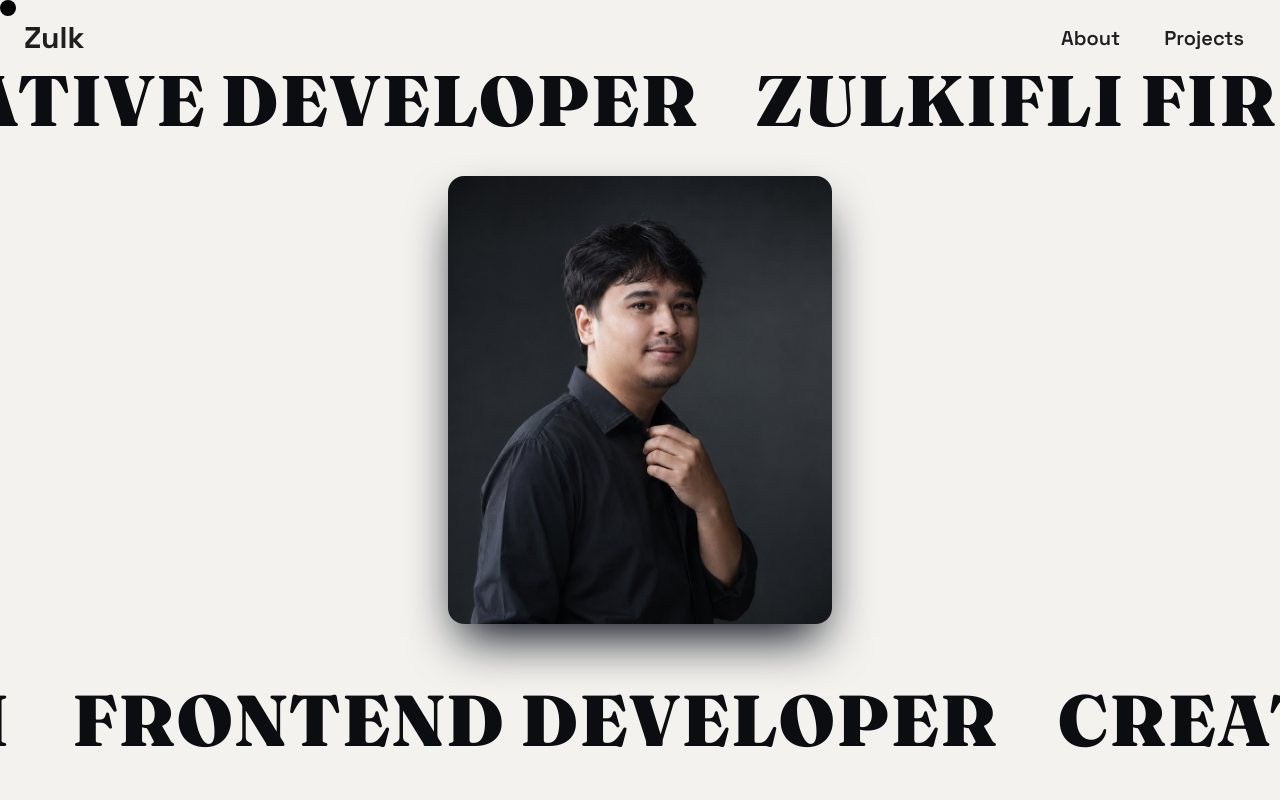
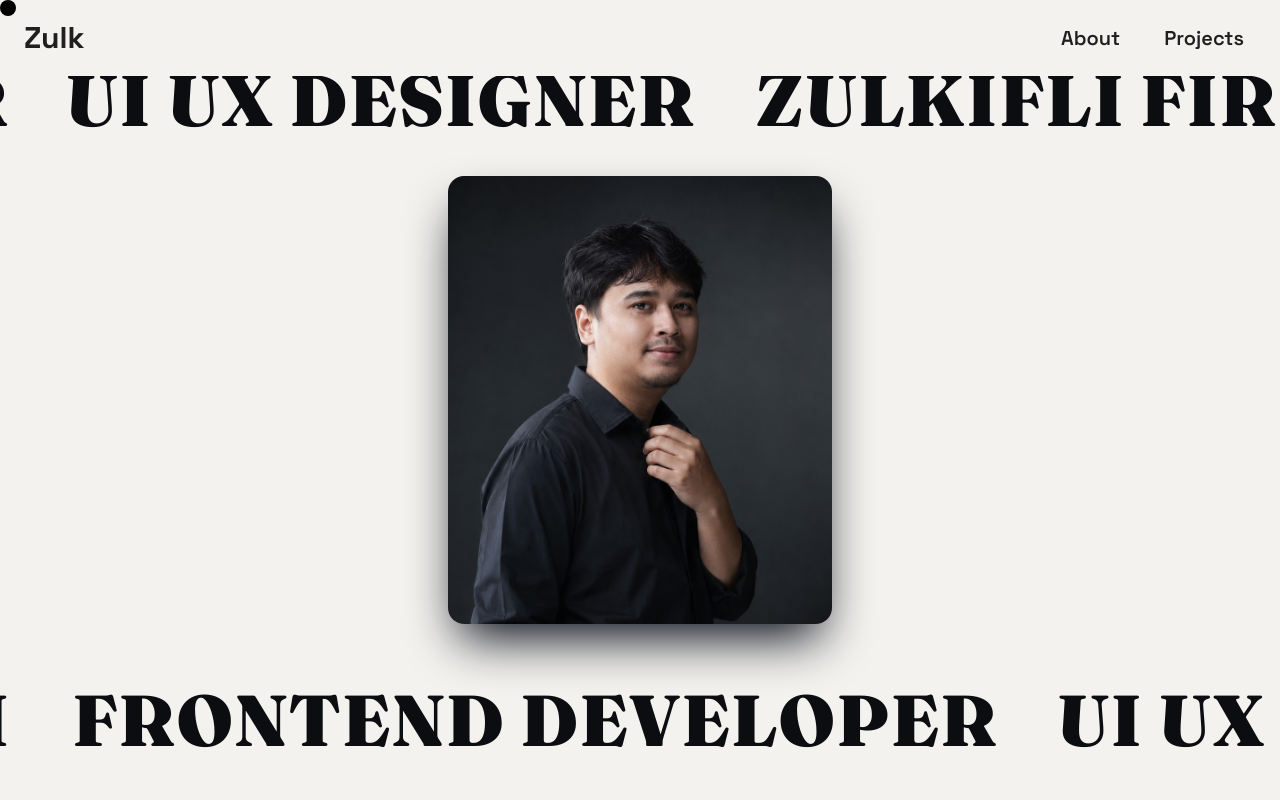
Before and after one commit to Zulkifli70/portofolio-new, a React (Vite) app: page / in a window 1280 px wide. Shown: the top 800 px of the page. Built offline with nearby package versions, Linux system fonts and the light colour scheme.

Commit message:
add UI UX Designer to hero text

```diff
--- a/src/sections/Hero.jsx
+++ b/src/sections/Hero.jsx
@@ -100,7 +100,7 @@ export default function Hero() {
   const heroText = [
     "Zulkifli Firdausi",
     "Frontend Developer",
-    "Creative Developer",
+    "UI UX DESIGNER",
   ];
 
   const renderRail = (direction = "forward") => (
```
